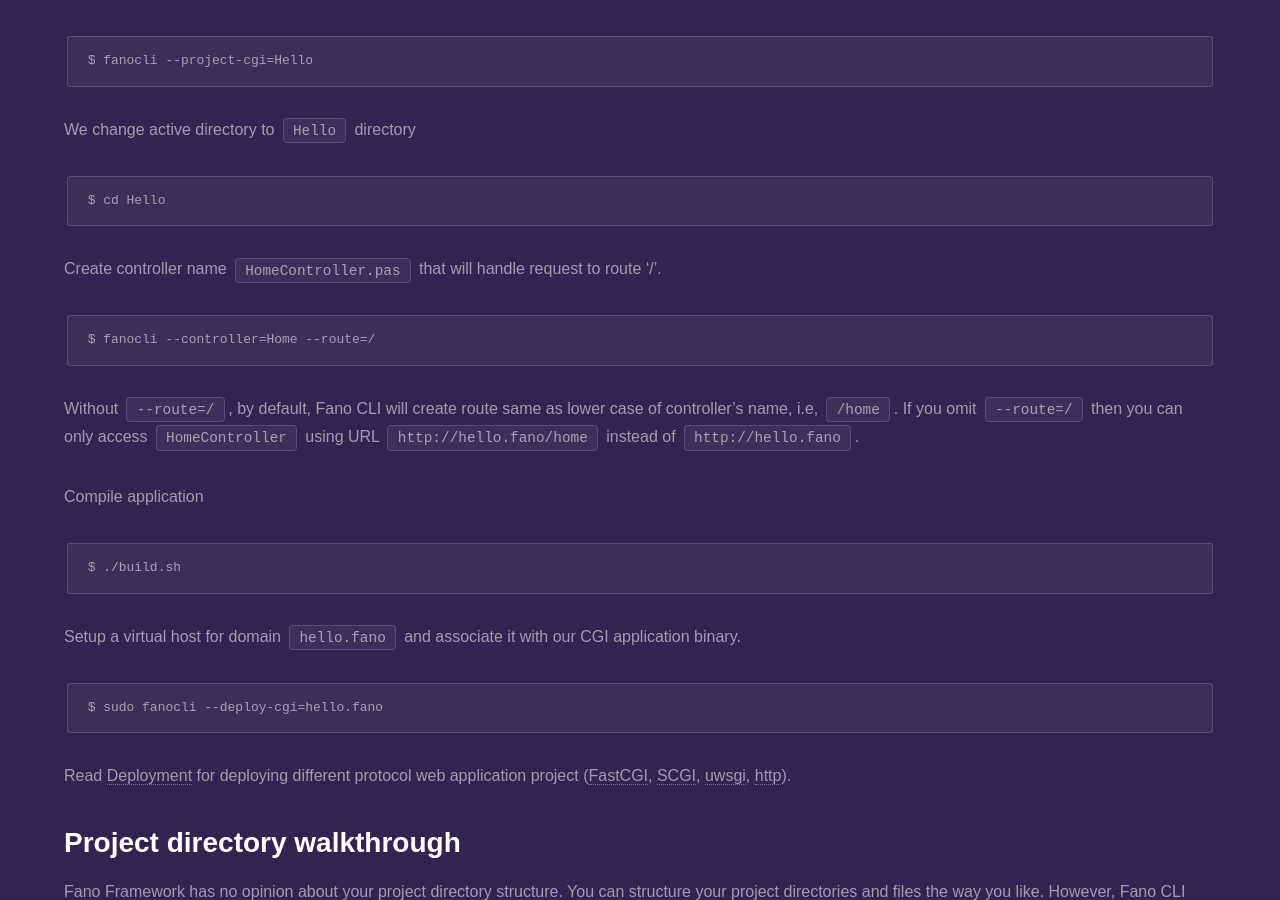
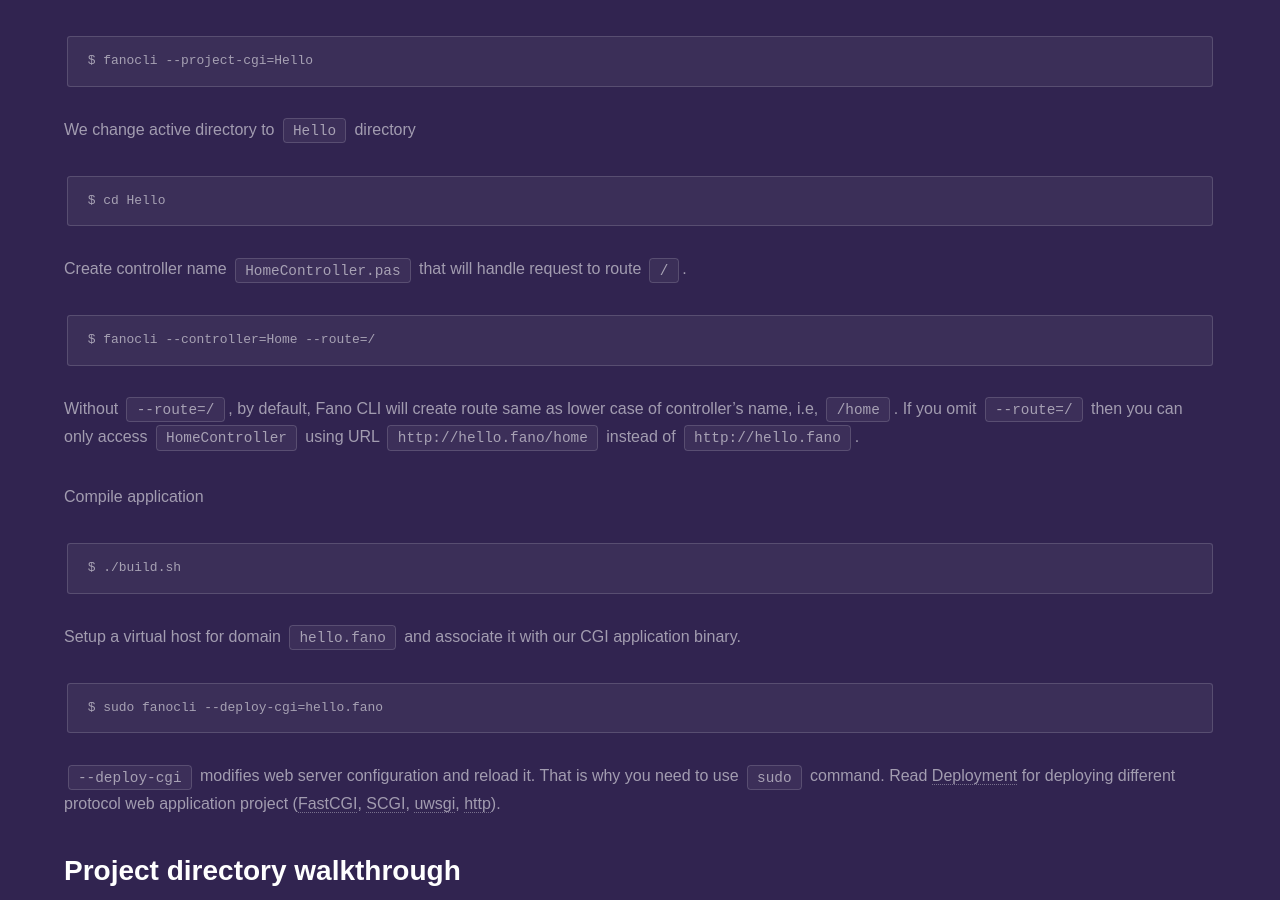
Before and after one commit to fanoframework/fanoframework.github.io, a Jekyll site: the page built from getting-started/index.md, in a window 1280 px wide and 900 px high, scrolled down 1348 px. Built offline with Jekyll 4.4.1, drawn with Linux system fonts in a browser that asks for light colours; our own code applies the rules of GitHub Pages for plain Markdown files.

Commit message:
add reason for sudo

````diff
--- a/getting-started/index.md
+++ b/getting-started/index.md
@@ -52,7 +52,7 @@
 $ cd Hello
 ```
 
-Create controller name `HomeController.pas` that will handle request to route '/'.
+Create controller name `HomeController.pas` that will handle request to route `/`.
 ```
 $ fanocli --controller=Home --route=/
 ```
@@ -67,7 +67,7 @@
 ```
 $ sudo fanocli --deploy-cgi=hello.fano
 ```
-Read [Deployment](/deployment) for deploying different protocol web application project ([FastCGI](/deployment/fastcgi), [SCGI](/deployment/scgi), [uwsgi](/deployment/uwsgi), [http](/deployment/standalone-web-server)).
+`--deploy-cgi` modifies web server configuration and reload it. That is why you need to use `sudo` command. Read [Deployment](/deployment) for deploying different protocol web application project ([FastCGI](/deployment/fastcgi), [SCGI](/deployment/scgi), [uwsgi](/deployment/uwsgi), [http](/deployment/standalone-web-server)).
 
 ## Project directory walkthrough
 Fano Framework has no opinion about your project directory structure.
````
